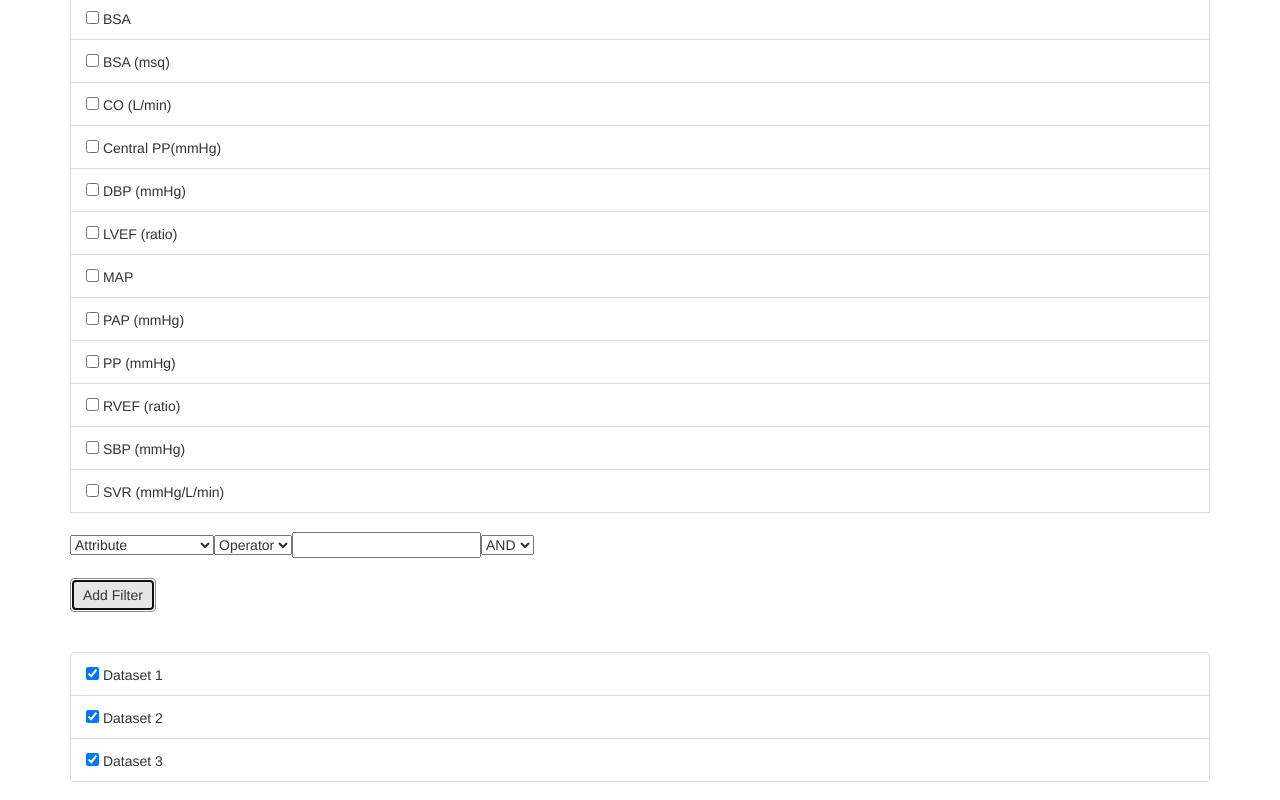
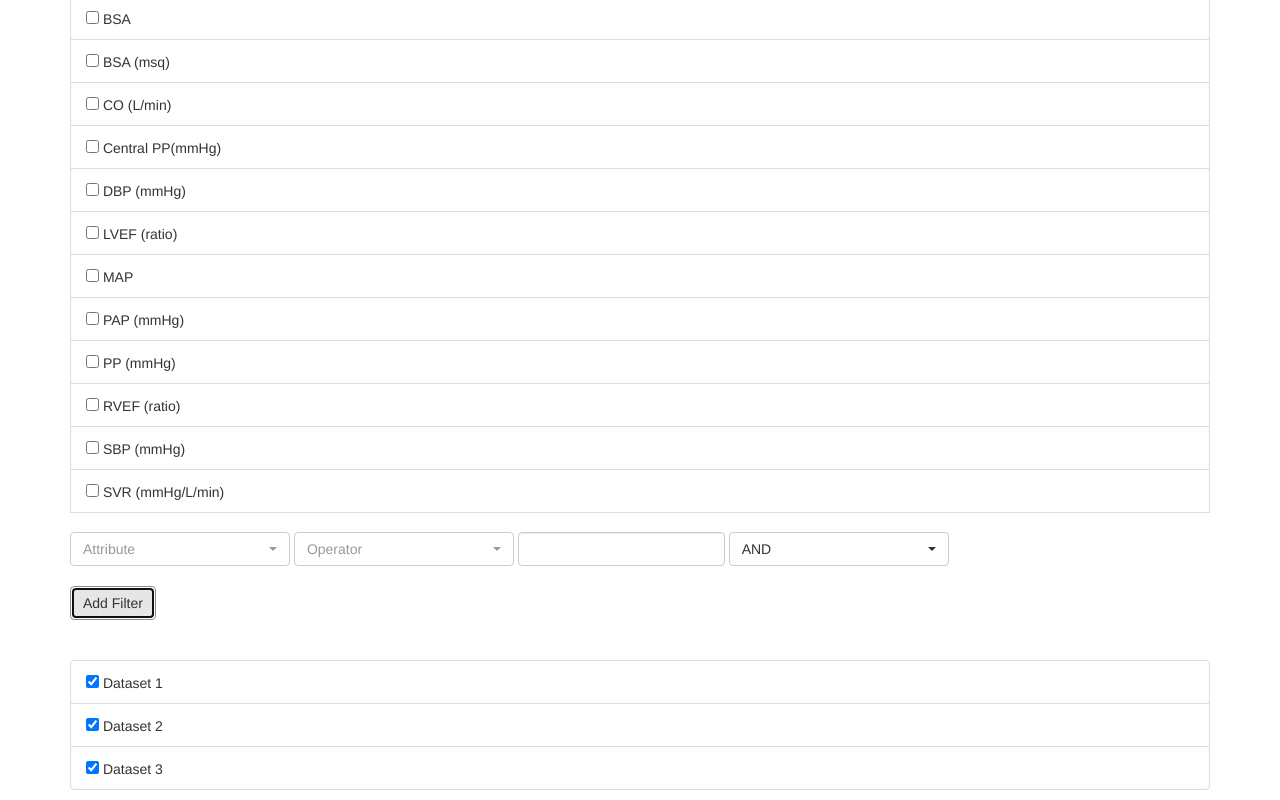
Before and after one commit to athenarc/smpc-analytics, a website: page web/frontend/index.html in a window 1280 px wide. Both pictures are taken after a click on the button "Add Filter". Shown: the part 1025-1825 px from the top of the page. Drawn offline with nearby package versions, Linux system fonts and the light colour scheme; some packages are replaced by stand-ins of ours; a script that the page names is missing.

Commit message:
Add bootstrap for select buttons

```diff
--- a/web/frontend/index.html
+++ b/web/frontend/index.html
@@ -6,13 +6,11 @@
 
   <script src="https://cdnjs.cloudflare.com/ajax/libs/jquery.form/4.2.2/jquery.form.min.js" integrity="sha384-FzT3vTVGXqf7wRfy8k4BiyzvbNfeYjK+frTVqZeNDFl8woCbF0CYG6g2fMEFFo/i" crossorigin="anonymous"></script>
 
+  <link rel="stylesheet" href="https://cdnjs.cloudflare.com/ajax/libs/bootstrap-select/1.12.4/css/bootstrap-select.min.css">
+  <script src="https://cdnjs.cloudflare.com/ajax/libs/bootstrap-select/1.12.4/js/bootstrap-select.min.js"></script>
+
   <link rel="stylesheet" href="https://maxcdn.bootstrapcdn.com/bootstrap/3.3.7/css/bootstrap.min.css">
   <link rel="stylesheet" type="text/css" href="loading.css">
-
-  <link rel="stylesheet" href="https://cdnjs.cloudflare.com/ajax/libs/bootstrap-select/1.12.4/css/bootstrap-select.min.css">
-  <script src="https://cdnjs.cloudflare.com/ajax/libs/bootstrap-select/1.12.4/js/bootstrap-select.min.js"></script>
-  <script src="https://cdnjs.cloudflare.com/ajax/libs/bootstrap-select/1.12.4/js/i18n/defaults-*.min.js"></script>
-
 </head>
 <body>
   <div class="container">
@@ -196,7 +194,7 @@
                 </ul>
               </p>
               <p>
-                <input type="submit" id="button_hist_1" onclick="sendFormWithId(this.id)" class="btn btn-info" value="Compute Histogram(s)">
+                <input type="submit" id="button_hist_1" onclick="sendFormWithId(this.id)" class="btn btn-primary" value="Compute Histogram">
               </p>
             </form>
           </div>
--- a/web/frontend/logic.js
+++ b/web/frontend/logic.js
@@ -169,7 +169,7 @@ $('#btnAdd').click(function (e) {
               </ul>
             </p>
             <p>
-              <input type="submit" id="button_hist_` + nextTab + `" onclick="sendFormWithId(this.id)" class="btn btn-info" value="Compute Histogram(s)">
+              <input type="submit" id="button_hist_` + nextTab + `" onclick="sendFormWithId(this.id)" class="btn btn-primary" value="Compute Histogram">
             </p>
             </form>`+
         '</div>').appendTo('.tab-content');
@@ -178,6 +178,8 @@ $('#btnAdd').click(function (e) {
     	$('#tabs a:last').tab('show');
         assignButtons();
   });
+
+$('.selectpicker').selectpicker();
 });
 
 function assignButtons(){
@@ -214,13 +216,19 @@ function addFilterToFormWithId(formId) {
         var br = document.createElement('br');
         container.appendChild(br);
     }
+
+    var outer_div = document.createElement('div');
+
     var input1 = document.createElement('select');
     // input1.name = "filter_" + "attributes_" + id  ;
     input1.name = "filter_" + "attributes";
     input1.form = "hist_" + id;
+    input1.className = "selectpicker";
     var attributes = ["Patient Age", "Heart rate", "Height (cm)", "Weight (kg)", "LVEDV (ml)", "LVESV (ml)", "LVSV (ml)", "LVEF (%)", "LV Mass (g)", "RVEDV (ml)", "RVESV (ml)", "RVSV (ml)", "RVEF (%)", "RV Mass (g)", "BMI (kg/msq)", "BSA", "BSA (msq)", "CO (L/min)", "Central PP(mmHg)", "DBP (mmHg)", "LVEF (ratio)", "MAP", "PAP (mmHg)", "PP (mmHg)", "RVEF (ratio)", "SBP (mmHg)", "SVR (mmHg/L/min)"];
     var option = document.createElement('option');
     option.text = "Attribute";
+    option.selected = true;
+    option.disabled = true;
     input1.appendChild(option);
     for (var i = 0; i < attributes.length; i++){
         var option = document.createElement('option');
@@ -228,15 +236,21 @@ function addFilterToFormWithId(formId) {
         option.text = attributes[i];
         input1.appendChild(option);
     }
-    container.appendChild(input1);
+    outer_div.appendChild(input1);
+    var dateSpan = document.createElement('span')
+    dateSpan.innerHTML = " ";
+    outer_div.appendChild(dateSpan);
 
     var input2 = document.createElement('select');
     // input2.name = "filter_" + "operators_" + id;
     input2.name = "filter_" + "operators";
     input2.form = "hist_" + id;
+    input2.className = "selectpicker";
     var operators = [">", "<", "="];
     var option = document.createElement('option');
     option.text = "Operator";
+    option.selected = true;
+    option.disabled = true;
     input2.appendChild(option);
     for (var i = 0; i < operators.length; i++){
         var option = document.createElement('option');
@@ -244,13 +258,22 @@ function addFilterToFormWithId(formId) {
         option.text = operators[i];
         input2.appendChild(option);
     }
-    container.appendChild(input2);
+    outer_div.appendChild(input2);
+    var dateSpan = document.createElement('span')
+    dateSpan.innerHTML = " ";
+    outer_div.appendChild(dateSpan);
 
+    var input_div = document.createElement('div');
+    input_div.className = "btn-group";
     var input3 = document.createElement('input');
-    // input3.name = "filter_" + "values_" + id;
     input3.name = "filter_" + "values";
     input3.type = "text";
-    container.appendChild(input3);
+    input3.className = "form-control";
+    input_div.appendChild(input3);
+    outer_div.appendChild(input_div);
+    var dateSpan = document.createElement('span')
+    dateSpan.innerHTML = " ";
+    outer_div.appendChild(dateSpan);
 
     if (children == 0) {
         var bool_operators = ["AND", "OR", "XOR"];
@@ -258,17 +281,19 @@ function addFilterToFormWithId(formId) {
         input4.text = "Boolean Operator";
         // input4.name = "boolean_opreator" + id;
         input4.name = "boolean_opreator";
+        input4.className = "selectpicker";
         for (var i = 0; i < bool_operators.length; i++){
             option = document.createElement('option');
             option.value = bool_operators[i];
             option.text = bool_operators[i];
             input4.appendChild(option);
         }
-        container.appendChild(input4);
+        outer_div.appendChild(input4);
     }
-
-    var br = document.createElement('br');
-    container.appendChild(br);
+    container.appendChild(outer_div);
+    // var br = document.createElement('br');
+    // container.appendChild(br);
+    $('.selectpicker').selectpicker();
 }
 
 function sendFormWithId(id) {
```
